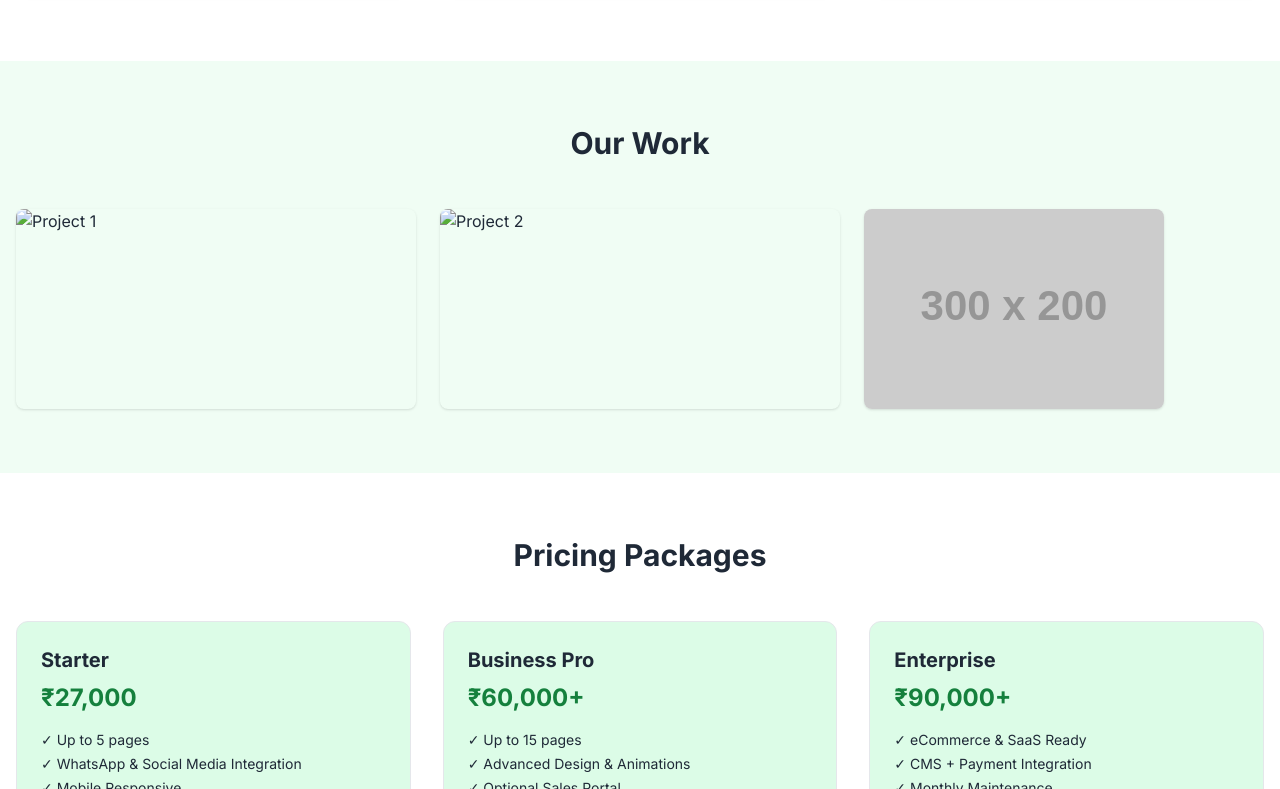
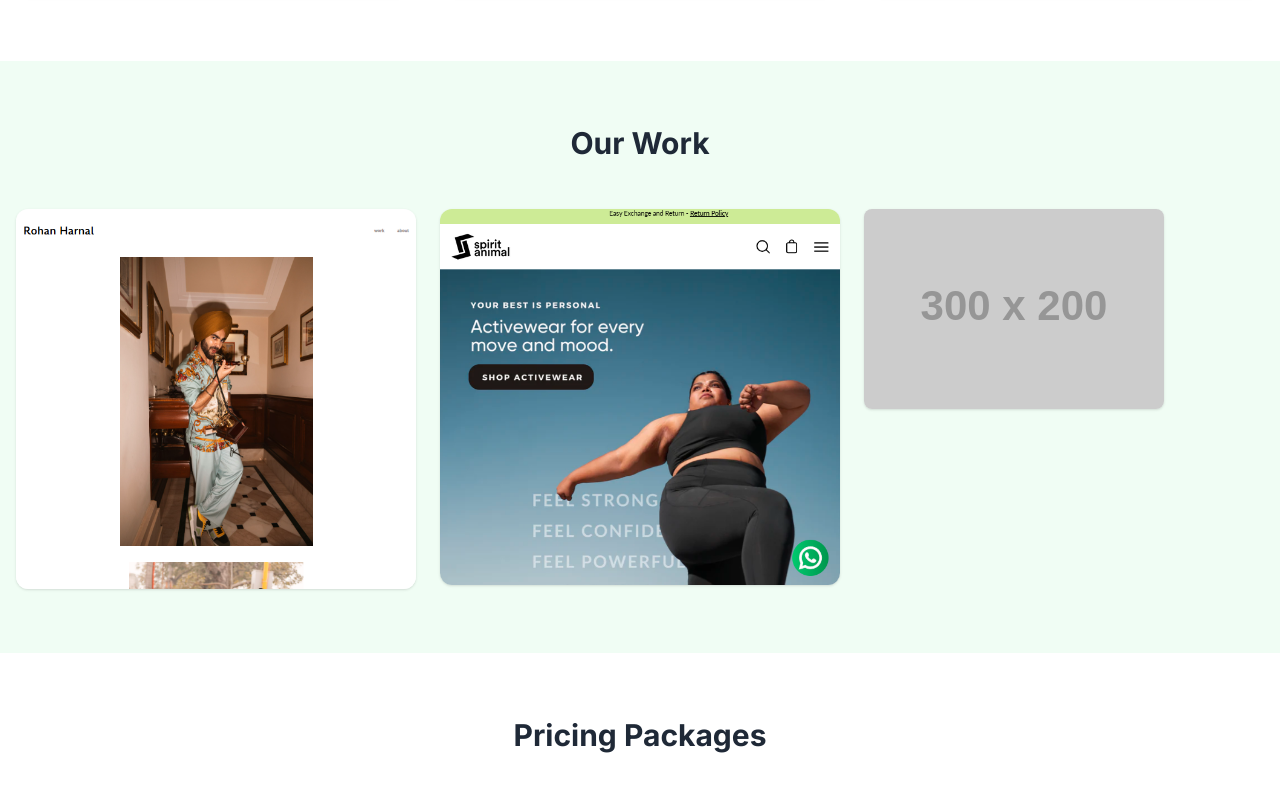
Before and after one commit to Beyonder101/KsW, a plain HTML site: page index.html in a window 1280 px wide. Shown: the part 691-1480 px from the top of the page. Drawn offline with nearby package versions, Linux system fonts and the light colour scheme; placeholder pictures from the web are drawn by us.

Commit message:
Update index.html

```diff
--- a/index.html
+++ b/index.html
@@ -61,8 +61,8 @@
     <div class="max-w-7xl mx-auto px-4">
       <h3 class="text-3xl font-bold text-center mb-12">Our Work</h3>
       <div class="grid gap-6 md:grid-cols-3">
-        <img src="project/project_1.png" alt="Project 1" class="rounded-lg shadow" />
-        <img src="project/project_2.png" alt="Project 2" class="rounded-lg shadow" />
+        <img src="project/project1.png" alt="Project 1" class="rounded-xl shadow" />
+        <img src="project/project2.png" alt="Project 2" class="rounded-xl shadow" />
         <img src="https://via.placeholder.com/300x200" class="rounded-lg shadow" alt="Project 3" />
       </div>
     </div>
```
